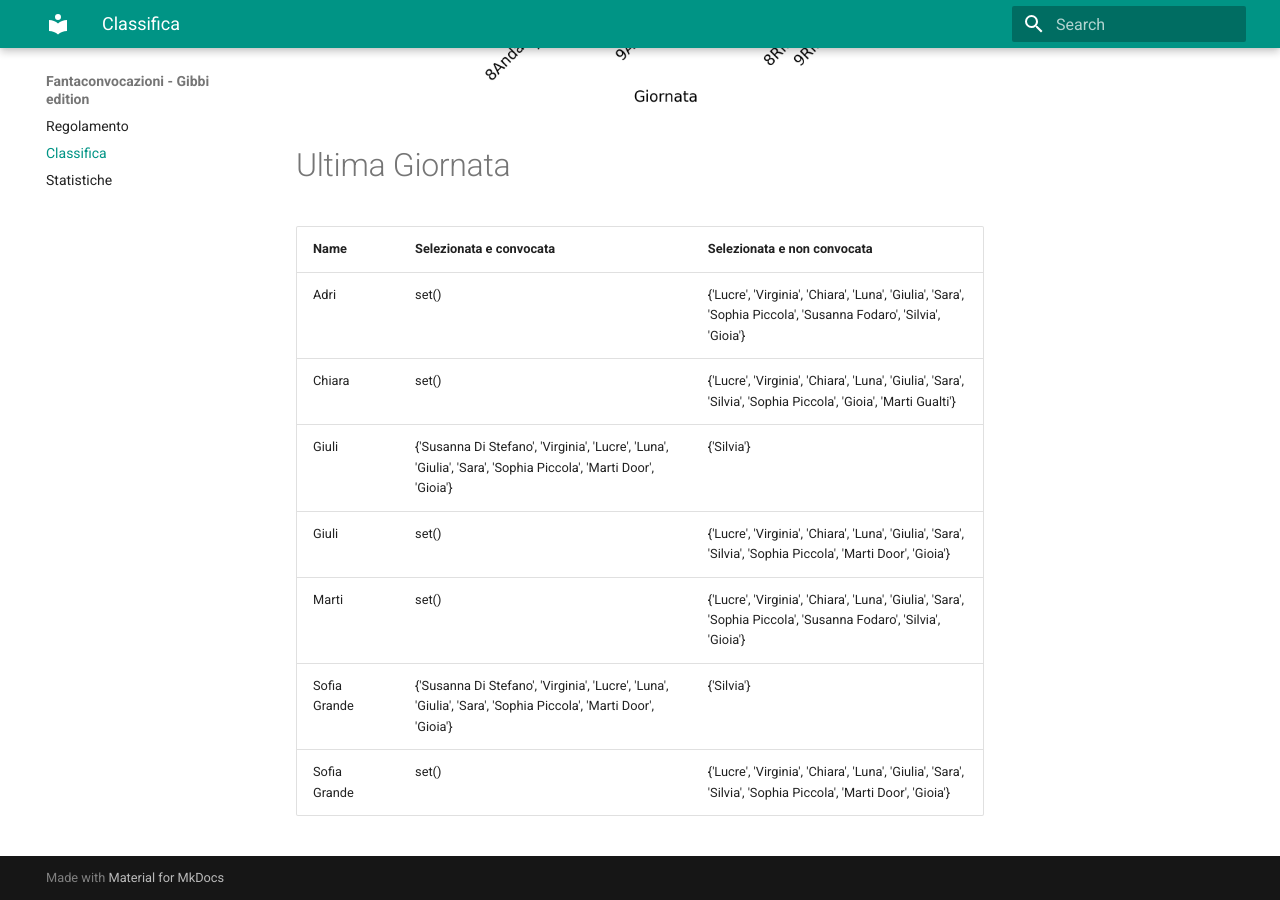
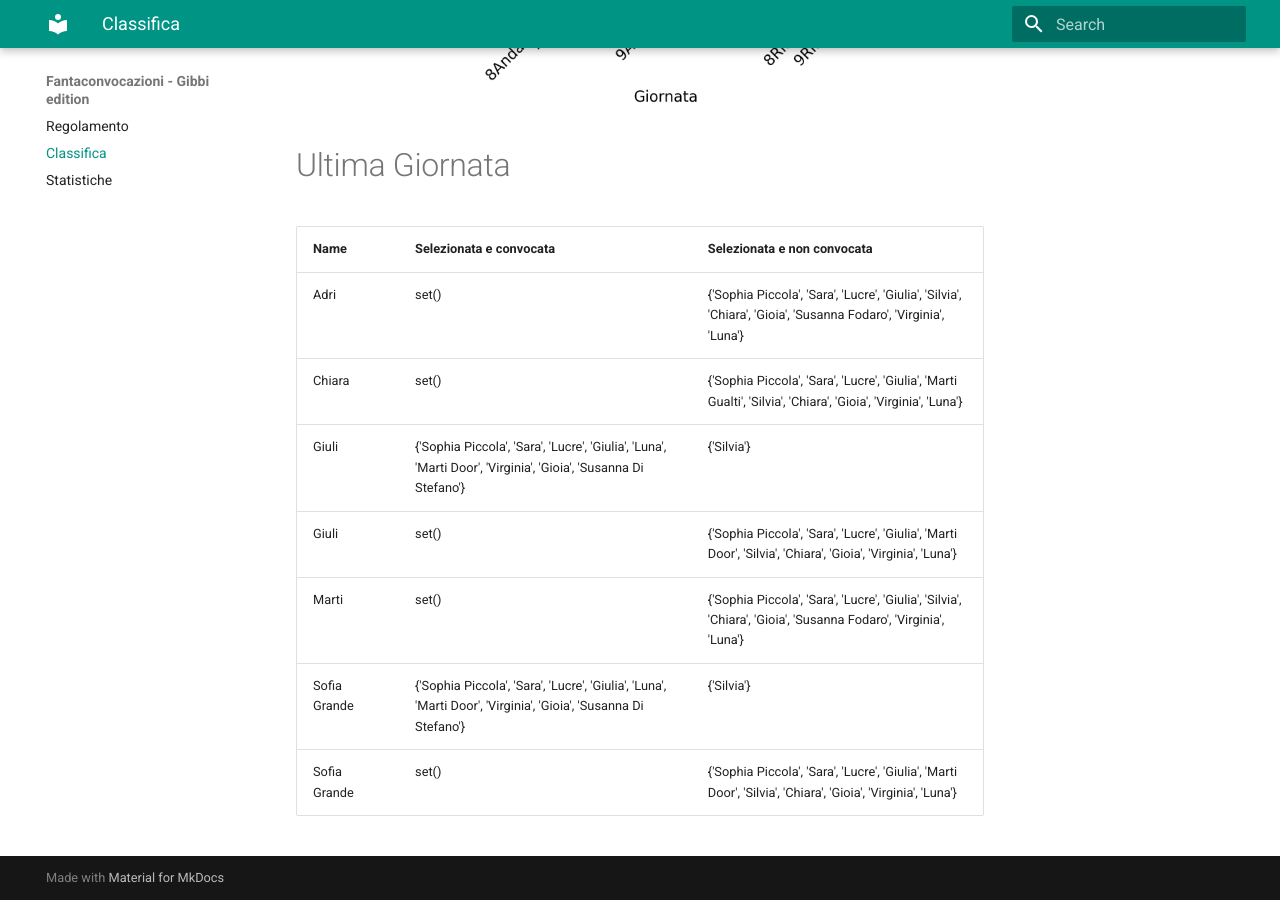
Before and after one commit to martinig94/fantagibbi, an MkDocs documentation site: the page built from docs/Classifica.md, in a window 1280 px wide and 900 px high, scrolled down 1003 px. Built offline with MkDocs 1.6.1 and Material for MkDocs 9.7.7, drawn with Linux system fonts in a browser that asks for light colours.

Commit message:
Auto-update from main.py

```diff
--- a/docs/Classifica.md
+++ b/docs/Classifica.md
@@ -18,11 +18,11 @@
 <!-- START_TABLE CORRECT -->
 | Name         | Selezionata e convocata                                                                                        | Selezionata e non convocata                                                                                      |
 |:-------------|:---------------------------------------------------------------------------------------------------------------|:-----------------------------------------------------------------------------------------------------------------|
-| Adri         | set()                                                                                                          | {'Lucre', 'Virginia', 'Chiara', 'Luna', 'Giulia', 'Sara', 'Sophia Piccola', 'Susanna Fodaro', 'Silvia', 'Gioia'} |
-| Chiara       | set()                                                                                                          | {'Lucre', 'Virginia', 'Chiara', 'Luna', 'Giulia', 'Sara', 'Silvia', 'Sophia Piccola', 'Gioia', 'Marti Gualti'}   |
-| Giuli        | {'Susanna Di Stefano', 'Virginia', 'Lucre', 'Luna', 'Giulia', 'Sara', 'Sophia Piccola', 'Marti Door', 'Gioia'} | {'Silvia'}                                                                                                       |
-| Giuli        | set()                                                                                                          | {'Lucre', 'Virginia', 'Chiara', 'Luna', 'Giulia', 'Sara', 'Silvia', 'Sophia Piccola', 'Marti Door', 'Gioia'}     |
-| Marti        | set()                                                                                                          | {'Lucre', 'Virginia', 'Chiara', 'Luna', 'Giulia', 'Sara', 'Sophia Piccola', 'Susanna Fodaro', 'Silvia', 'Gioia'} |
-| Sofia Grande | {'Susanna Di Stefano', 'Virginia', 'Lucre', 'Luna', 'Giulia', 'Sara', 'Sophia Piccola', 'Marti Door', 'Gioia'} | {'Silvia'}                                                                                                       |
-| Sofia Grande | set()                                                                                                          | {'Lucre', 'Virginia', 'Chiara', 'Luna', 'Giulia', 'Sara', 'Silvia', 'Sophia Piccola', 'Marti Door', 'Gioia'}     |
+| Adri         | set()                                                                                                          | {'Sophia Piccola', 'Sara', 'Lucre', 'Giulia', 'Silvia', 'Chiara', 'Gioia', 'Susanna Fodaro', 'Virginia', 'Luna'} |
+| Chiara       | set()                                                                                                          | {'Sophia Piccola', 'Sara', 'Lucre', 'Giulia', 'Marti Gualti', 'Silvia', 'Chiara', 'Gioia', 'Virginia', 'Luna'}   |
+| Giuli        | {'Sophia Piccola', 'Sara', 'Lucre', 'Giulia', 'Luna', 'Marti Door', 'Virginia', 'Gioia', 'Susanna Di Stefano'} | {'Silvia'}                                                                                                       |
+| Giuli        | set()                                                                                                          | {'Sophia Piccola', 'Sara', 'Lucre', 'Giulia', 'Marti Door', 'Silvia', 'Chiara', 'Gioia', 'Virginia', 'Luna'}     |
+| Marti        | set()                                                                                                          | {'Sophia Piccola', 'Sara', 'Lucre', 'Giulia', 'Silvia', 'Chiara', 'Gioia', 'Susanna Fodaro', 'Virginia', 'Luna'} |
+| Sofia Grande | {'Sophia Piccola', 'Sara', 'Lucre', 'Giulia', 'Luna', 'Marti Door', 'Virginia', 'Gioia', 'Susanna Di Stefano'} | {'Silvia'}                                                                                                       |
+| Sofia Grande | set()                                                                                                          | {'Sophia Piccola', 'Sara', 'Lucre', 'Giulia', 'Marti Door', 'Silvia', 'Chiara', 'Gioia', 'Virginia', 'Luna'}     |
 <!-- END_TABLE CORRECT -->
```
